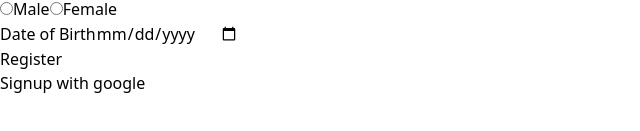
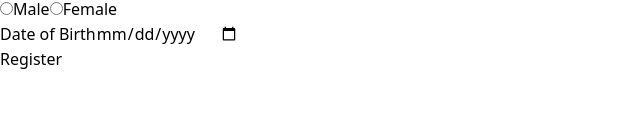
Before and after one commit to DaveAbhishek-GHUB/Practice-Projects_React, a React (Vite) app: page /register in a window 1280 px wide. Shown: the part 795-926 px from the top of the page, without its empty margins (0-640 px from the left). Built offline with nearby package versions, Linux system fonts and the light colour scheme.

Commit message:
make changes on register and login

```diff
--- a/src/components/Login.jsx
+++ b/src/components/Login.jsx
@@ -197,7 +197,6 @@ function Login() {
             </Formik>
             <div className="signup-with-google w-full flex justify-center mt-5">
               <div className="inner-wrapper w-full flex flex-col gap-3">
-            <h1 className="m-auto">Signup with google</h1>
             <div className="google-login-wrapper m-auto">
             <GoogleLogin
             onSuccess={(credentialResponse) => {
--- a/src/components/Register.jsx
+++ b/src/components/Register.jsx
@@ -188,7 +188,6 @@ function FashinoRegister() {
             </Formik>
             <div className="signup-with-google w-full flex justify-center mt-5">
               <div className="inner-wrapper w-full flex flex-col gap-3">
-            <h1 className="m-auto">Signup with google</h1>
             <div className="google-login-wrapper m-auto">
             <GoogleLogin
             onSuccess={(credentialResponse) => {
```
